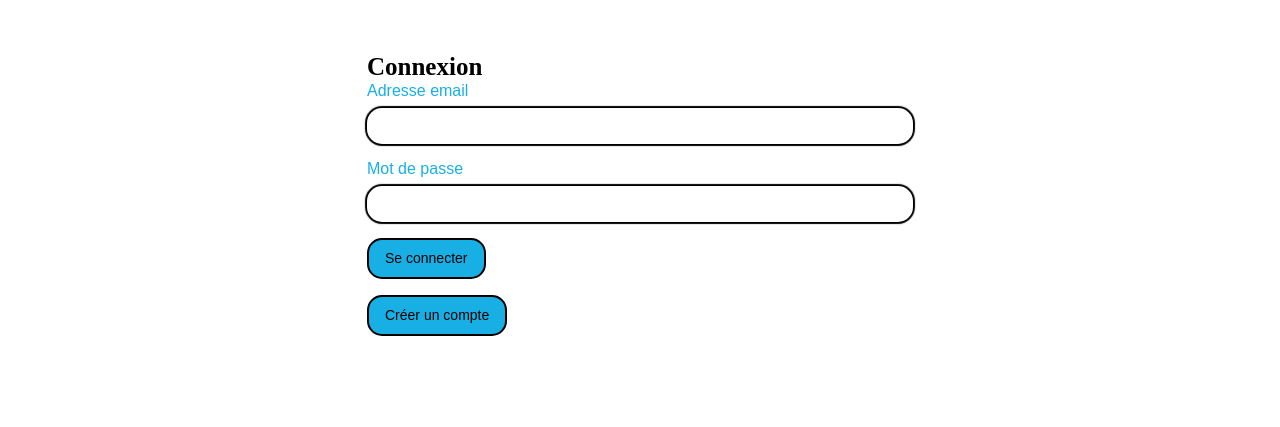
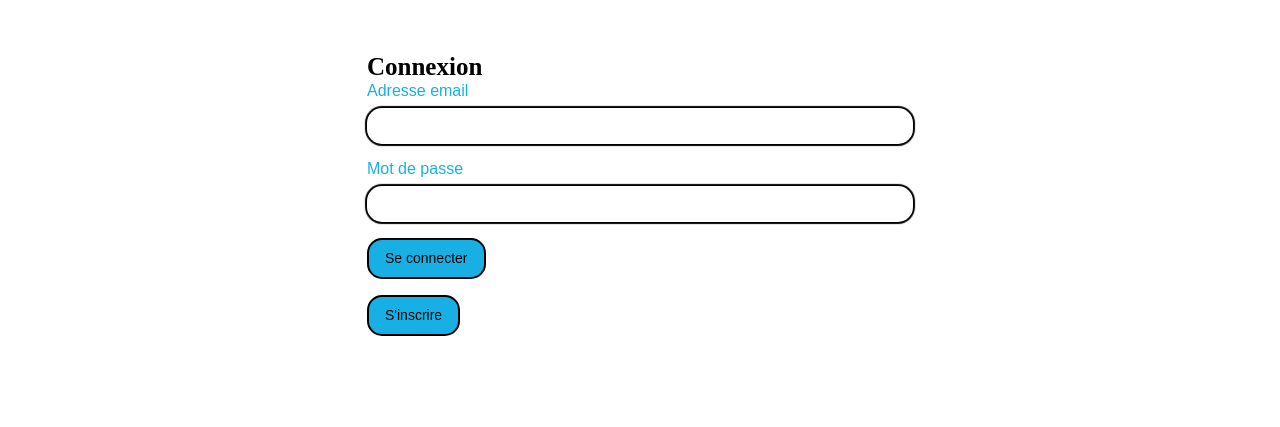
Before and after one commit to sam0rr/AnimaniaV3, a plain HTML site: page login.html in a window 1280 px wide. Shown: the part 92-519 px from the top of the page. Drawn offline with nearby package versions, Linux system fonts and the light colour scheme; a web font is replaced by a local one.

Commit message:
Update login.html

```diff
--- a/login.html
+++ b/login.html
@@ -4,7 +4,7 @@
 <head>
     <meta charset="UTF-8">
     <meta name="viewport" content="width=device-width, initial-scale=1.0">
-    <title>Animania - Log in and Create account</title>
+    <title>Animania - Se connecter et S'inscrire</title>
     <!-- Bootstrap CSS -->
     <link href="https://cdn.jsdelivr.net/npm/bootstrap@5.3.3/dist/css/bootstrap.min.css" rel="stylesheet" integrity="sha384-QWTKZyjpPEjISv5WaRU9OFeRpok6YctnYmDr5pNlyT2bRjXh0JMhjY6hW+ALEwIH" crossorigin="anonymous">
     <link href="https://cdnjs.cloudflare.com/ajax/libs/font-awesome/6.1.1/css/all.min.css" rel="stylesheet">
@@ -45,7 +45,7 @@
         <div class="row justify-content-center">
             <div class="col-md-6">
                 <div class="form-section mt-4 pt-2" id="signup-section">
-                    <h2>Créer un compte</h2>
+                    <h2>S'inscrire</h2>
                     <form>
                         <!-- Existing sign-up fields -->
                         <div class="mb-3">
@@ -110,7 +110,7 @@
                         </div>
                         <button type="submit" class="btn btn-primary mb-3">Se connecter</button>
                         <div>
-                            <button type="button" class="btn btn-primary" onclick="toggleForm()">Créer un compte</button>
+                            <button type="button" class="btn btn-primary" onclick="toggleForm()">S'inscrire</button>
                         </div>
 
                     </form>
```
